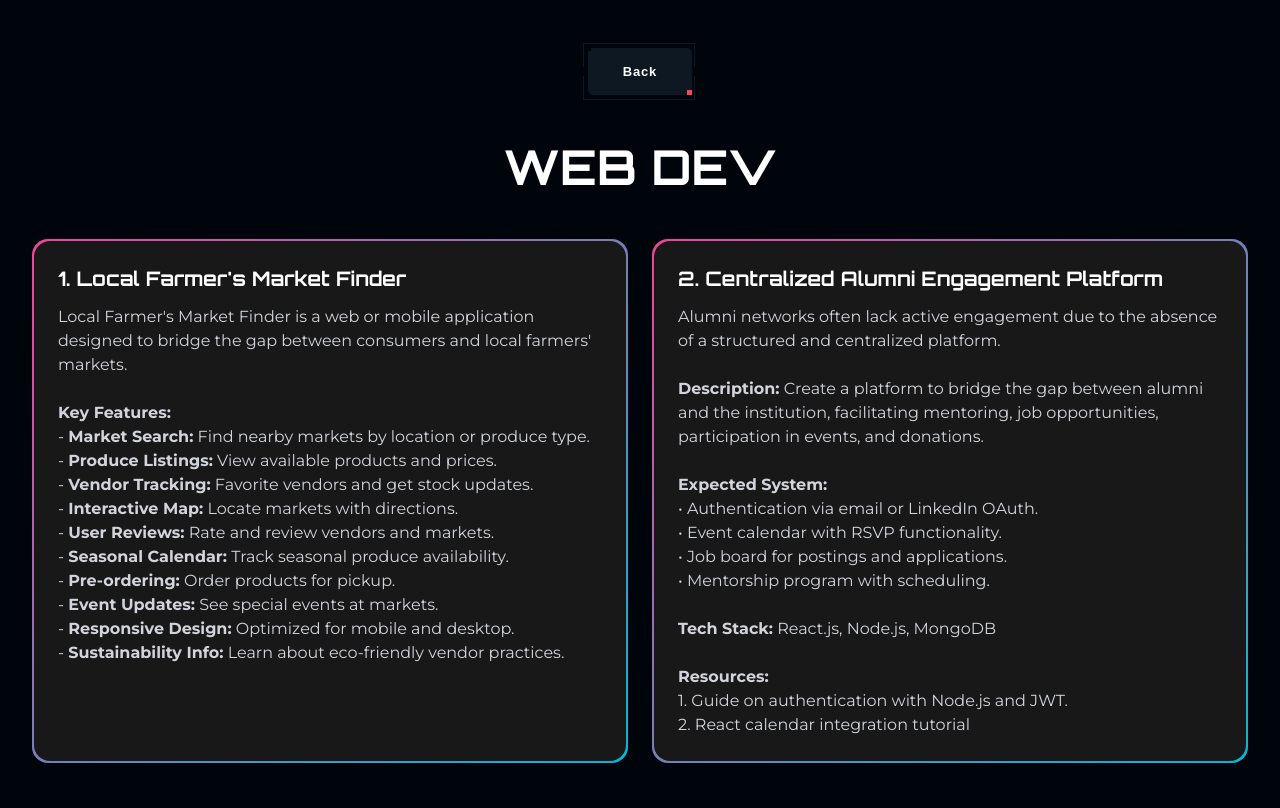
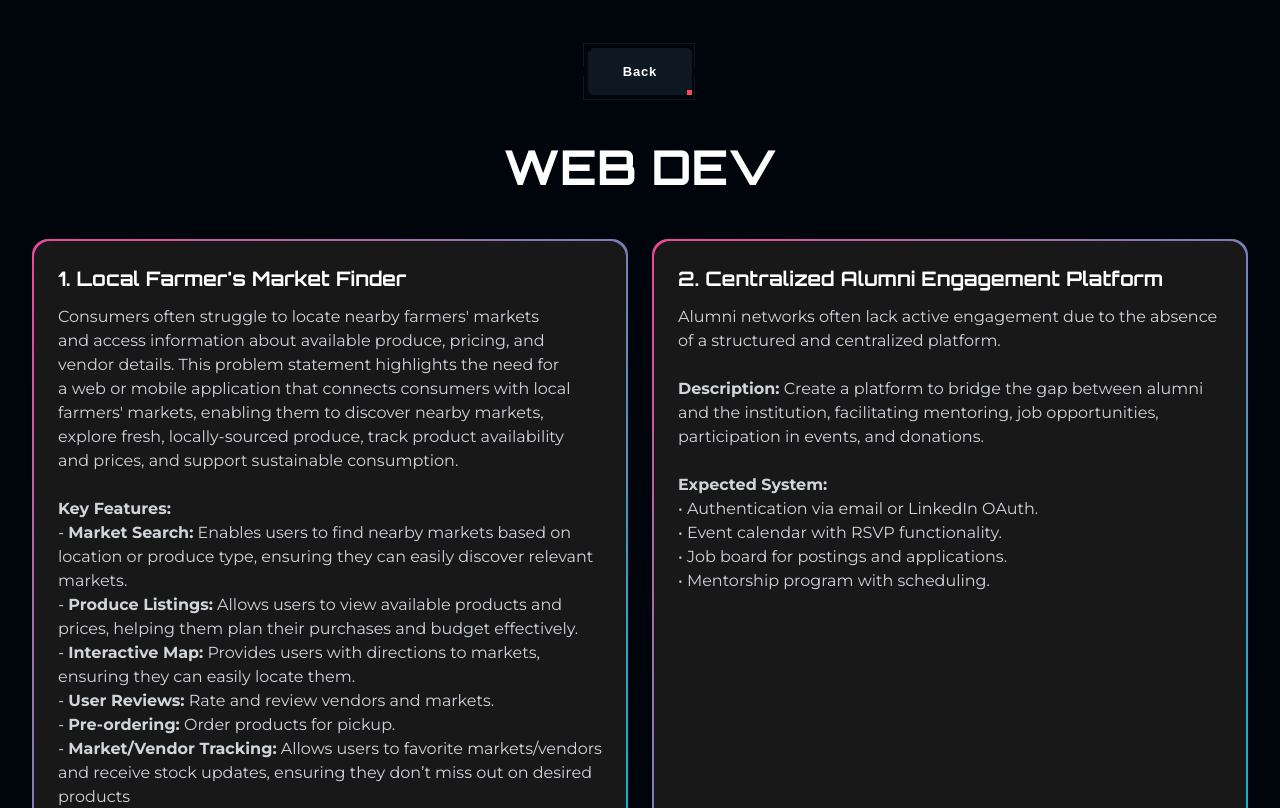
Before and after one commit to VoidAI2003/Hackquinox, a Next.js app: page /problem-statement in a window 1280 px wide. Shown: the top 808 px of the page. Built offline with nearby package versions, Linux system fonts and the light colour scheme; a web font is replaced by a local one.

Commit message:
Update page.tsx
ps description updated

```diff
--- a/app/problem-statement/page.tsx
+++ b/app/problem-statement/page.tsx
@@ -18,18 +18,20 @@ export default function PS() {
       problems: [
         {
           title: "1. Local Farmer's Market Finder",
-          description: `Local Farmer's Market Finder is a web or mobile application designed to bridge the gap between consumers and local farmers' markets.
+          description: ` Consumers often struggle to locate nearby farmers' markets
+ and access information about available produce, pricing, and
+ vendor details. This problem statement highlights the need for
+ a web or mobile application that connects consumers with local
+ farmers' markets, enabling them to discover nearby markets,
+ explore fresh, locally-sourced produce, track product availability
+ and prices, and support sustainable consumption.
           \n<strong>Key Features:</strong>
-          - <strong>Market Search:</strong> Find nearby markets by location or produce type.
-          - <strong>Produce Listings:</strong> View available products and prices.
-          - <strong>Vendor Tracking:</strong> Favorite vendors and get stock updates.
-          - <strong>Interactive Map:</strong> Locate markets with directions.
+          - <strong>Market Search:</strong> Enables users to find nearby markets based on location or produce type, ensuring they can easily discover relevant markets.
+          - <strong>Produce Listings:</strong> Allows users to view available products and prices, helping them plan their purchases and budget effectively.
+          - <strong> Interactive Map:</strong> Provides users with directions to markets, ensuring they can easily locate them.
           - <strong>User Reviews:</strong> Rate and review vendors and markets.
-          - <strong>Seasonal Calendar:</strong> Track seasonal produce availability.
           - <strong>Pre-ordering:</strong> Order products for pickup.
-          - <strong>Event Updates:</strong> See special events at markets.
-          - <strong>Responsive Design:</strong> Optimized for mobile and desktop.
-          - <strong>Sustainability Info:</strong> Learn about eco-friendly vendor practices.`,
+          - <strong>Market/Vendor Tracking:</strong> Allows users to favorite markets/vendors and receive stock updates, ensuring they don’t miss out on desired products`,
         },
         {
           title: "2. Centralized Alumni Engagement Platform ",
@@ -39,11 +41,7 @@ export default function PS() {
           • Authentication via email or LinkedIn OAuth.
           • Event calendar with RSVP functionality.
           • Job board for postings and applications.
-          • Mentorship program with scheduling.
-          \n<strong>Tech Stack:</strong> React.js, Node.js, MongoDB
-          \n<strong>Resources:</strong>
-          1. Guide on authentication with Node.js and JWT.
-          2. React calendar integration tutorial `
+          • Mentorship program with scheduling. `
           ,
         },
       ],
@@ -65,16 +63,15 @@ Design an AI-powered prototype of a platform to help students like Vivek identif
         },
         {
           title: "2. AI for Air Pollution Forecasting",
-          description: `Develop a web-based AI tool that forecasts air quality levels using meteorological and pollution data, provides real-time AQI updates, and offers actionable recommendations to reduce pollution. The tool will empower users with insights to mitigate health risks and improve air quality awareness.
+          description: ` Rising pollution levels and limited access to real-time air quality data make it challenging for individuals to take proactive measures to protect their health and the environment. The problem statement highlights the need to create a web-based AI tool that forecasts air quality levels using meteorological and pollution data, delivers real time AQI updates, and provides actionable recommendations for reducing pollution. The tool will enhance user awareness, help mitigate health risks, and promote environmental sustainability
 \n<strong>Key Features:</strong>
 <strong>Real-Time Air Quality Monitoring:</strong> Display live AQI levels and pollutant breakdown (e.g., PM2.5, NO2).
 <strong>Location-Based Forecasts:</strong> Provide hourly, daily, and weekly air quality predictions for specific regions.
 <strong>Pollution Hotspot Visualization:</strong> Highlight areas with high pollution on an interactive map.
 <strong>Personalized Alerts:</strong> Notify users of hazardous AQI levels with health advisories.
 <strong>Recommendations:</strong> Suggest actions to reduce pollution (e.g., using public transport) and protect health (e.g., using masks).
-<strong>Historical Trends Analysis:</strong> Show past AQI trends for comparative insights.
-<strong>User-Friendly Dashboard:</strong> Include interactive graphs, heatmaps, and pollutant data visualization
-<strong>API:</strong> OpenAQ`
+<strong>User-Friendly Dashboard:</strong> Include interactive graphs, heatmaps, and pollutant data visualization`
+
           ,
         },
         {
@@ -96,18 +93,14 @@ Design an AI-powered prototype of a platform to help students like Vivek identif
       problems: [
         {
           title: "1. Secure Voting System on Blockchain ",
-          description: `<strong>Cause:</strong> Traditional voting methods are prone to tampering and fraud.
+          description: `Traditional voting methods are prone to tampering and fraud, often leading to disputes and undermining public trust in the electoral process. They also face challenges like logistical inefficiencies, high costs, and limited accessibility for certain populations. The problem statement highlights the need to develop a blockchain-based voting system ensuring voter anonymity and tamper-proof results.
 \n<strong>Description:</strong> Develop a blockchain-based voting system ensuring voter anonymity and tamper-proof results.
-\n<strong>Expected System:</strong>
+\n<strong> Key features:</strong>
 • Authentication with unique voter IDs.
 • Smart contracts to record and validate votes.
 • Real-time results dashboard.
 • Transparent public ledger.
-\n<strong>Tech Stack:</strong> \nEthereum, Solidity, Node.js, React.js.
-\n<strong>Resources:</strong>
-1. Solidity smart contract documentation.
-2. Ethereum development guide.
-3. Blockchain and voting use case studies.`
+`
           ,
         },
         {
@@ -118,7 +111,7 @@ Design an AI-powered prototype of a platform to help students like Vivek identif
 • Rule-based detection for phishing traits.
 • Dashboard displaying flagged emails.
 • Alerts for users.
-\n<strong>Tech Stack:</strong> \nPython, Flask, Scikit-learn. Resources:
+Resources:
 1. Python email parsing library documentation.
 2. Scikit-learn for text classification.
 3. Phishing prevention guide by OWASP`
```
